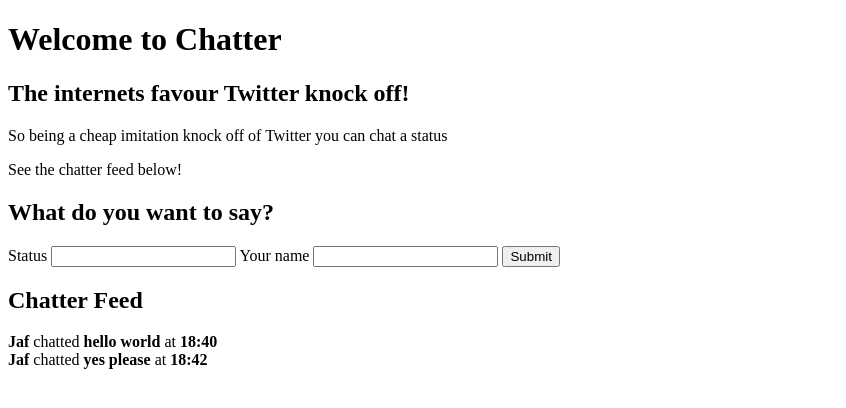
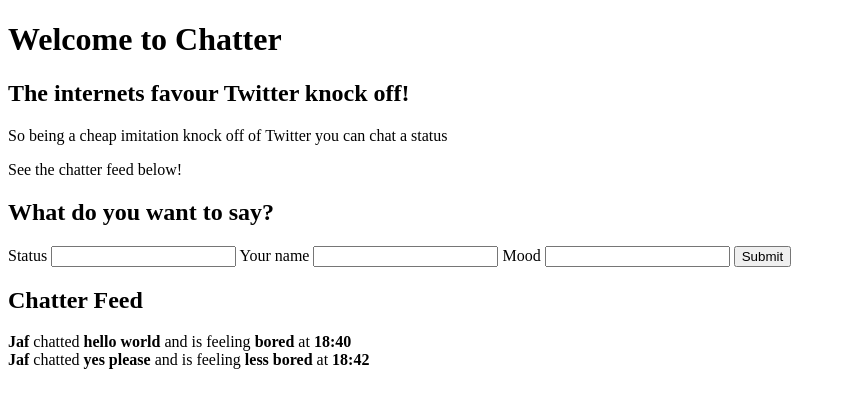
Before and after one commit to JafarMiles/cfg2019, a Flask app: page / in a window 1280 px wide. Shown: the top 408 px of the page, without its empty margins (0-846 px from the left). Run offline with Flask 2, Linux system fonts and the light colour scheme.

Commit message:
lesson 6

```diff
--- a/Lesson5/app.py
+++ /dev/null
@@ -1,27 +0,0 @@
-from flask import Flask, render_template, redirect, request
-from datetime import datetime
-
-app = Flask("ToyApp")
-
-statusList = [{'status': 'hello world', 'username': 'Jaf', 'time': '18:40'}, {'status': 'yes please', 'username': 'Jaf', 'time': '18:42'}]
-
-
-@app.route("/")
-def hello():
-    return render_template('index.html', feed=statusList)
-
-
-@app.route("/addnote", methods=['POST'])
-def addnote():
-    form_data = request.form
-    status = form_data['status']
-    username = form_data['username']
-    time = datetime.now().strftime('%H:%M');
-    statusList.append({'status': status, 'username': username, 'time':time})
-    return redirect('/')
-
-
-app.run(debug=True)
-
-
-# use ngrok!
--- /dev/null
+++ b/Lesson6/app.py
@@ -0,0 +1,42 @@
+from flask import Flask, render_template, redirect, request
+from datetime import datetime
+
+app = Flask("ToyApp")
+
+statusList = [
+    {
+        'status': 'hello world',
+        'username': 'Jaf',
+        'mood': 'bored',
+        'time': '18:40'
+    },
+    {
+        'status': 'yes please',
+        'username': 'Jaf',
+        'mood': 'less bored',
+        'time': '18:42'}
+]
+
+
+@app.route("/")
+def hello():
+    return render_template('index.html', feed=statusList)
+
+
+@app.route("/addnote", methods=['POST'])
+def addnote():
+    form_data = request.form
+    print(form_data)
+    status = form_data['status']
+    username = form_data['username']
+    mood = form_data['mood']
+
+    time = datetime.now().strftime('%H:%M');
+    statusList.append({'status': status,
+                       'username': username,
+                       'time': time,
+                       'mood': mood})
+    return redirect('/')
+
+
+app.run(debug=True)
--- /dev/null
+++ b/Lesson6/static/css/template.css
@@ -0,0 +1,3 @@
+body{
+  background-color:j #EEEEEE
+}
--- a/Lesson5/templates/index.html
+++ b/Lesson6/templates/index.html
@@ -2,7 +2,10 @@
 <html lang="en">
 <head>
     <meta charset="UTF-8">
-    <title>Index</title>
+
+    <title>Lesson 5: Chatter</title>
+
+    <link rel="stylesheet" href="{{ url_for('static',    filename='css/template.css') }}">
 </head>
 <body>
 <h1>Welcome to Chatter</h1>
@@ -17,6 +20,10 @@
     <input type="text" name="status"/>
     <label for="username">Your name</label>
     <input type="text" name="username"/>
+
+    <label for="mood">Mood</label>
+    <input type="text" name="mood" />
+
     <input type="submit"/>
 </form>
 
@@ -24,7 +31,7 @@
 
 <div>
     {% for item in feed %}
-    <div><b>{{item.username}}</b> chatted <b>{{item.status}}</b> at <b>{{item.time}}</b></div>
+    <div><b>{{item.username}}</b> chatted <b>{{item.status}}</b> and is feeling <b>{{item.mood}}</b> at <b>{{item.time}}</b></div>
     {% endfor %}
 </div>
 
```
